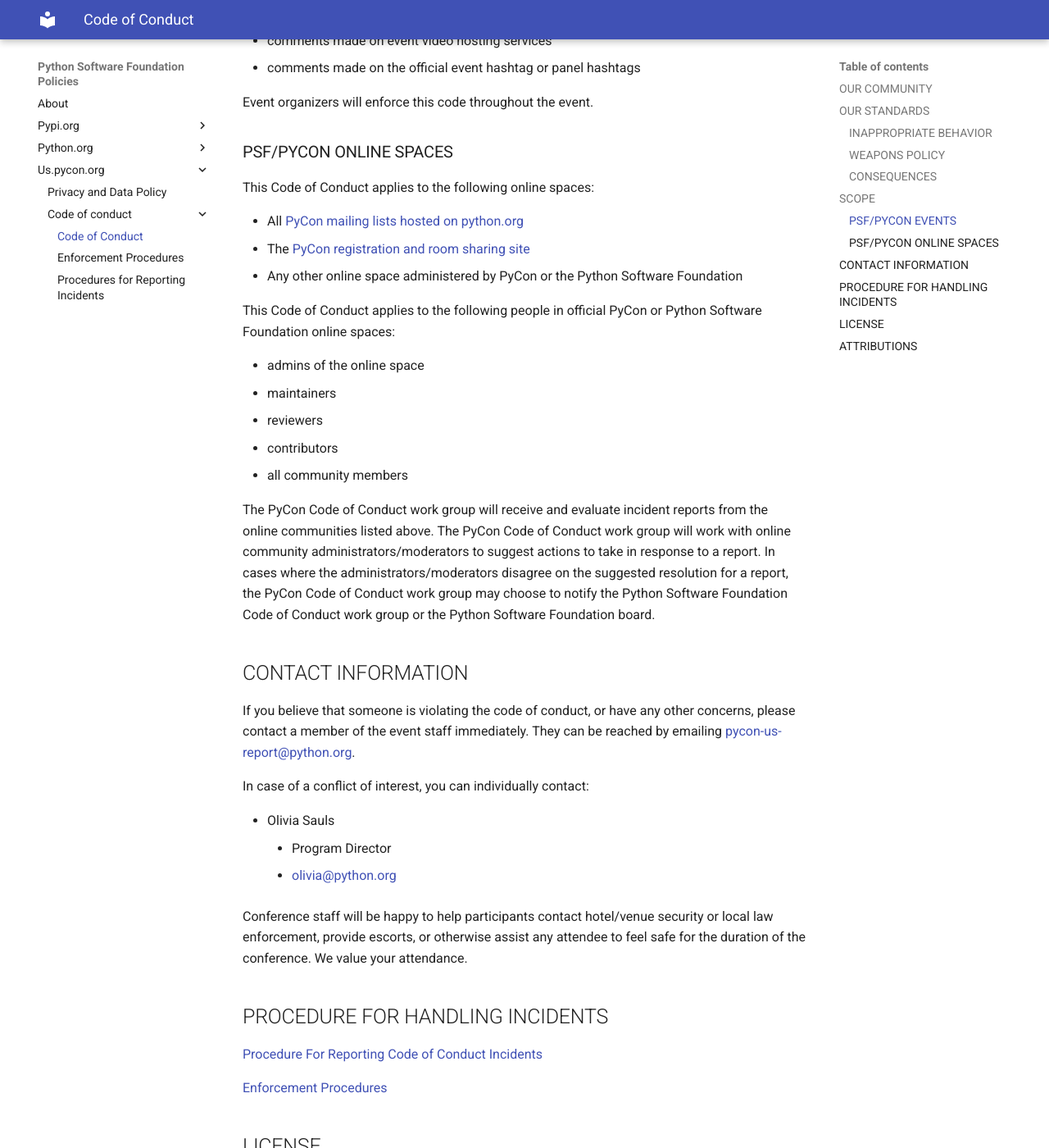
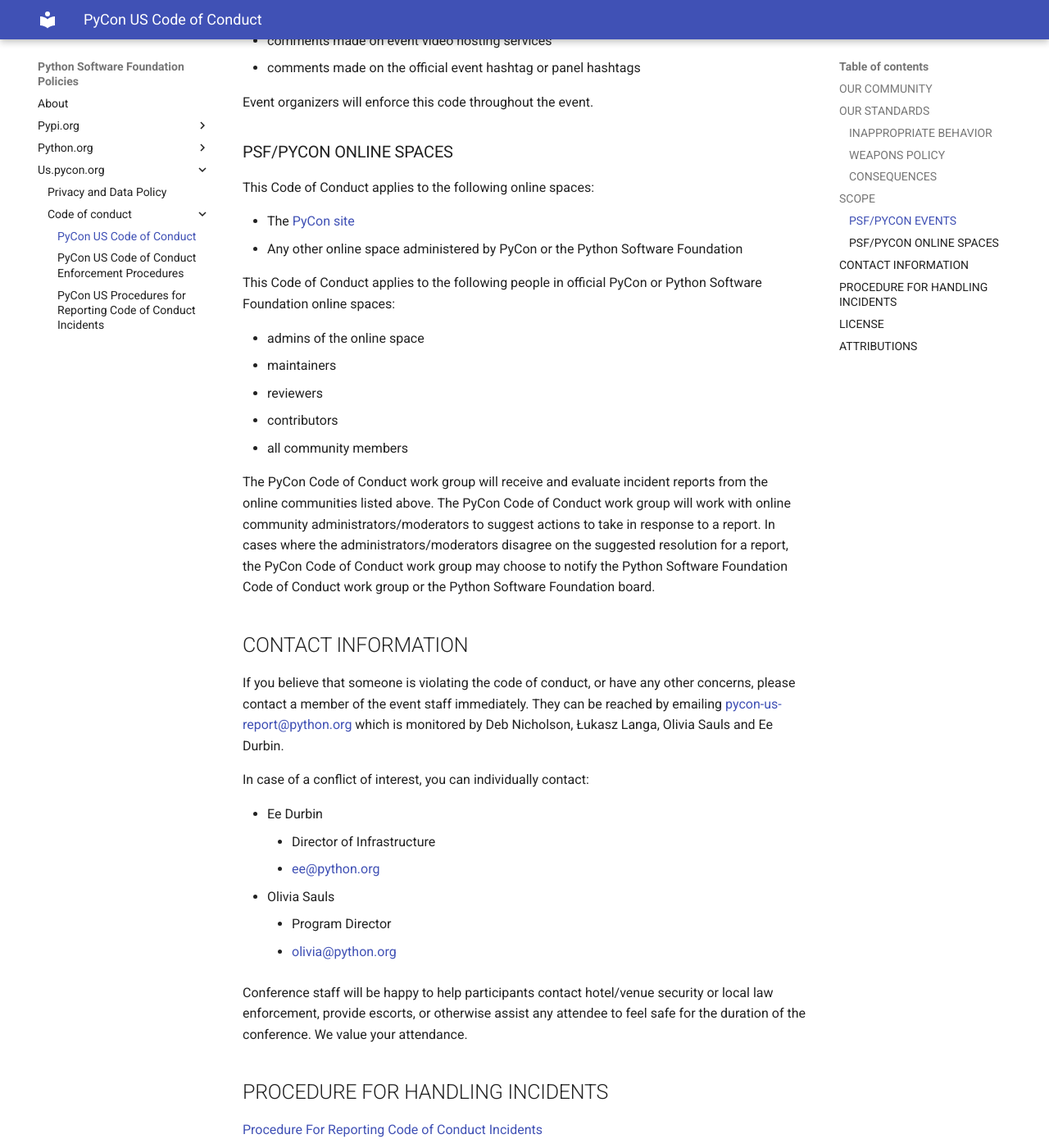
Before and after one commit to psf/policies, an MkDocs documentation site: the page built from docs/us.pycon.org/code-of-conduct/index.md, in a window 1280 px wide and 1400 px high, scrolled down 3870 px. Shown: the whole window at 82% size. Built offline with MkDocs 1.6.1 and Material for MkDocs 9.7.7, drawn with Linux system fonts in a browser that asks for light colours; some of the changed text lies outside the part shown.

```diff
--- a/docs/us.pycon.org/code-of-conduct/index.md
+++ b/docs/us.pycon.org/code-of-conduct/index.md
@@ -1,8 +1,4 @@
----
-source: https://us.pycon.org/2023/about/code-of-conduct/
----
-
-# Code of Conduct
+# PyCon US Code of Conduct
 
 PyCon US is a community conference intended for networking and collaboration in the developer community.
 
@@ -57,7 +53,7 @@ No weapons are allowed at PyCon or Python Software Foundation events. Weapons in
 
 ### CONSEQUENCES
 
-If a participant engages in behavior that violates this code of conduct, the Python community Code of Conduct team may take any action they deem appropriate, including warning the offender or expulsion from the community and community events with no refund of event tickets. The full list of consequences for inappropriate behavior is listed in the [Enforcement Procedures](https://us.pycon.org/2023/about/code-of-conduct/staff-procedure/).
+If a participant engages in behavior that violates this code of conduct, the Python community Code of Conduct team may take any action they deem appropriate, including warning the offender or expulsion from the community and community events with no refund of event tickets. The full list of consequences for inappropriate behavior is listed in the [Enforcement Procedures](Enforcement-Procedures).
 
 Thank you for helping make this a welcoming, friendly community for everyone.
 
@@ -105,8 +101,7 @@ Event organizers will enforce this code throughout the event.
 
 This Code of Conduct applies to the following online spaces:
 
--   All [PyCon mailing lists hosted on](https://mail.python.org/mailman/listinfo)  [python.org](http://python.org/)
--   The [PyCon registration and room sharing site](https://us.pycon.org/2022/)
+-   The [PyCon site](https://us.pycon.org/)
 -   Any other online space administered by PyCon or the Python Software Foundation
 
 This Code of Conduct applies to the following people in official PyCon or Python Software Foundation online spaces:
@@ -121,10 +116,13 @@ The PyCon Code of Conduct work group will receive and evaluate incident reports
 
 ## CONTACT INFORMATION
 
-If you believe that someone is violating the code of conduct, or have any other concerns, please contact a member of the event staff immediately. They can be reached by emailing <pycon-us-report@python.org>.
+If you believe that someone is violating the code of conduct, or have any other concerns, please contact a member of the event staff immediately. They can be reached by emailing <pycon-us-report@python.org> which is monitored by Deb Nicholson, Łukasz Langa, Olivia Sauls and Ee Durbin.
 
 In case of a conflict of interest, you can individually contact:
 
+- Ee Durbin
+    - Director of Infrastructure
+    - <ee@python.org>
 - Olivia Sauls
     - Program Director
     - <olivia@python.org>
@@ -133,9 +131,9 @@ Conference staff will be happy to help participants contact hotel/venue security
 
 ## PROCEDURE FOR HANDLING INCIDENTS
 
-[Procedure For Reporting Code of Conduct Incidents](https://us.pycon.org/2023/about/code-of-conduct/attendee-reporting/)
+[Procedure For Reporting Code of Conduct Incidents](Procedures-for-Reporting-Incidents)
 
-[Enforcement Procedures](https://us.pycon.org/2023/about/code-of-conduct/staff-procedure/)
+[Enforcement Procedures](Enforcement-Procedures)
 
 ## LICENSE
 
```
Also changed, not shown: docs/us.pycon.org/Privacy-Policy.md (+0 -5 lines), docs/us.pycon.org/code-of-conduct/Enforcement-Procedures.md (+2 -5 lines), docs/us.pycon.org/code-of-conduct/Procedures-for-Reporting-Incidents.md (+10 -9 lines).
